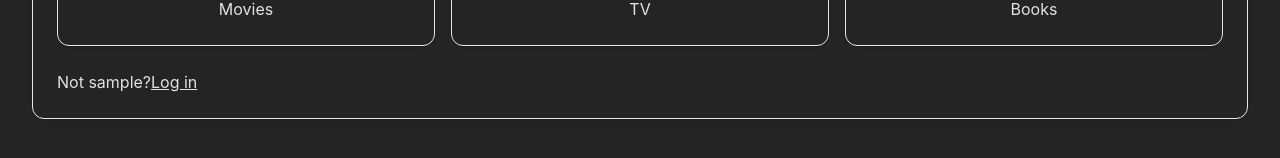
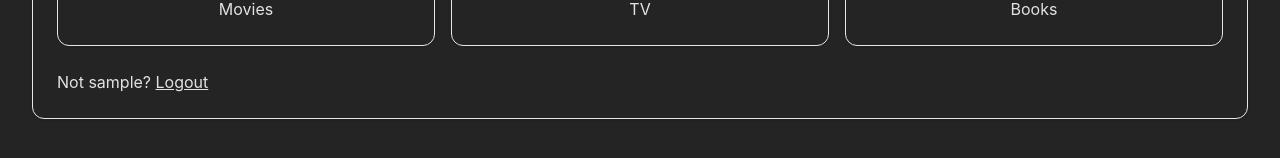
Before and after one commit to remreren/realtime-chat, a React (Vite) app in the folder realtime-chat-ui/: page / in a window 1280 px wide. Shown: the part 490-648 px from the top of the page. Built offline with nearby package versions, Linux system fonts and the light colour scheme; sample sign-in values are in the browser's storage.

Commit message:
react zustand initial commit

```diff
--- a/realtime-chat-ui/package.json
+++ b/realtime-chat-ui/package.json
@@ -17,13 +17,15 @@
     "@radix-ui/react-tabs": "^1.0.4",
     "class-variance-authority": "^0.7.0",
     "clsx": "^2.1.1",
+    "immer": "^10.1.1",
     "react": "^18.2.0",
     "react-dom": "^18.2.0",
     "react-hook-form": "^7.51.3",
     "react-router-dom": "^6.23.0",
     "tailwind-merge": "^2.3.0",
     "tailwindcss-animate": "^1.0.7",
-    "zod": "^3.23.4"
+    "zod": "^3.23.4",
+    "zustand": "^4.5.2"
   },
   "devDependencies": {
     "@types/node": "^20.12.7",
--- a/realtime-chat-ui/src/App.tsx
+++ b/realtime-chat-ui/src/App.tsx
@@ -1,10 +1,13 @@
 import { Room, RoomsListContainer } from "@/pages/Rooms.tsx";
+import { useLoginStore } from "@/stores/loginStore.tsx";
+import { Navigate } from "react-router-dom";
 
-type AppProps = {
-  username: string;
-};
+function App() {
+  const { username } = useLoginStore();
+  if (username === "") {
+    return <Navigate to={"/auth/login"} />;
+  }
 
-function App({ username }: AppProps) {
   const rooms: Room[] = [
     { id: 1, name: "Gaming" },
     { id: 2, name: "Programming" },
--- a/realtime-chat-ui/src/main.tsx
+++ b/realtime-chat-ui/src/main.tsx
@@ -2,16 +2,13 @@ import React from "react";
 import ReactDOM from "react-dom/client";
 import App from "./App.tsx";
 import "./index.css";
-import { createBrowserRouter, Navigate, RouterProvider } from "react-router-dom";
+import { createBrowserRouter, RouterProvider } from "react-router-dom";
 import { LoginPage } from "@/pages/LoginPage.tsx";
 
 const router = createBrowserRouter([
   {
     path: "/",
-    element: (() => {
-      const username = localStorage.getItem("username");
-      return username ? <App username={username} /> : <Navigate to={"/auth/login"} />;
-    })()
+    element: <App />,
   },
   {
     path: "/auth/login",
--- a/realtime-chat-ui/src/pages/LoginPage.tsx
+++ b/realtime-chat-ui/src/pages/LoginPage.tsx
@@ -13,6 +13,7 @@ import { z } from "zod";
 import { useForm } from "react-hook-form";
 import { zodResolver } from "@hookform/resolvers/zod";
 import { useNavigate } from "react-router-dom";
+import { useLoginStore } from "@/stores/loginStore.tsx";
 
 export function LoginPage() {
   return (
@@ -49,12 +50,11 @@ function LoginPageContent() {
   });
 
   const navigate = useNavigate();
+  const { login } = useLoginStore();
 
   const onSubmitForm = (data: z.infer<typeof FormSchema>) => {
-    localStorage.setItem("username", data.username);
-    setTimeout(() => navigate("/", {
-      replace: true
-    }), 40);
+    login(data.username);
+    navigate("/");
   };
 
   return (
--- a/realtime-chat-ui/src/pages/Rooms.tsx
+++ b/realtime-chat-ui/src/pages/Rooms.tsx
@@ -1,4 +1,5 @@
 import { Card, CardContent, CardDescription, CardFooter, CardHeader, CardTitle } from "@/components/ui/card.tsx";
+import { useLoginStore } from "@/stores/loginStore.tsx";
 
 export function Rooms({ rooms, username }: RoomButtonListProps) {
   return (
@@ -32,6 +33,8 @@ export function RoomsListContainer({ rooms, username }: RoomButtonListProps) {
 }
 
 function RoomsList({ rooms, username }: RoomButtonListProps) {
+  const { logout } = useLoginStore();
+
   return (
     <>
       <CardHeader>
@@ -46,7 +49,9 @@ function RoomsList({ rooms, username }: RoomButtonListProps) {
         </div>
       </CardContent>
       <CardFooter>
-        Not {username}?<a href={"/auth/login"} className={"underline"}>Log in</a>
+        <div>
+          Not {username}?{" "}<a href={"/auth/login"} onClick={logout} className={"underline"}>Logout</a>
+        </div>
       </CardFooter>
     </>
   );
--- /dev/null
+++ b/realtime-chat-ui/src/stores/loginStore.tsx
@@ -0,0 +1,33 @@
+import { create } from "zustand";
+import { immer } from "zustand/middleware/immer";
+
+interface LoginState {
+  username: string;
+}
+
+interface LoginActions {
+  logout: () => void;
+  login: (username: string) => void;
+}
+
+type LoginStore = LoginState & LoginActions;
+
+const useLoginStore = create<LoginStore>()(
+  immer((set) => ({
+    username: localStorage.getItem("username") || "",
+    login: (username: string) => {
+      set((state) => {
+        localStorage.setItem("username", username);
+        state.username = username;
+      });
+    },
+    logout: () => {
+      set((state) => {
+        localStorage.removeItem("username");
+        state.username = "";
+      });
+    }
+  }))
+);
+
+export { useLoginStore };
```
Also changed, not shown: 1 other file (tests, documents, lock files or other folders).
